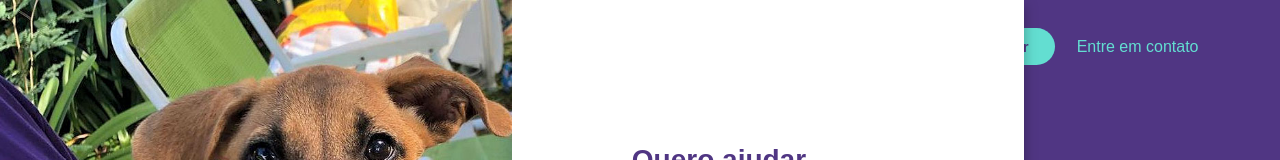
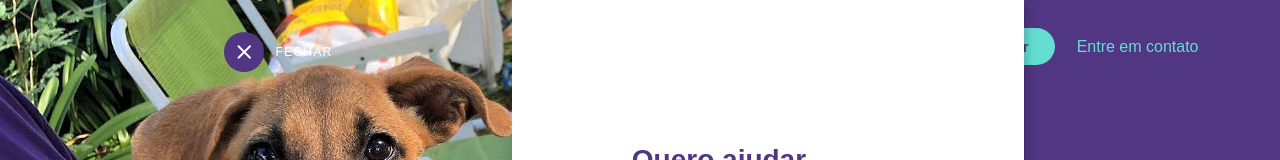
Before and after one commit to helton-mori-dev/ong-amaar-vue, a Vue app: page / in a window 1280 px wide. Both pictures are taken after a click on the button "MENU". Shown: the top 160 px of the page. Built offline with nearby package versions, Linux system fonts and the light colour scheme; a web font is replaced by a local one.

Commit message:
Botão fechar no menu

```diff
--- a/src/components/HeaderComponents/Menu.vue
+++ b/src/components/HeaderComponents/Menu.vue
@@ -19,13 +19,21 @@
       <v-container class="img-container">
         <v-row no-gutters>
           <v-col cols="6">
-              <v-img
-              src="../../assets/banner-menu.jpg"
-              contain
-              min-height="100%"
+
+            <v-img
+            src="../../assets/banner-menu.jpg"
+            contain
+            min-height="100%"
+            >
+              <v-btn
+                class="close-menu"
+                text depressed large
+                @click="closeMenu()"
               >
-
-              </v-img>
+                <v-icon>mdi-close</v-icon>
+                Fechar
+              </v-btn>
+            </v-img>
           </v-col>
 
           <v-col cols="6" class="menu-container">
@@ -65,11 +73,34 @@ export default {
     }),
   components: {
     SocialLinks
+  },
+  methods: {
+    closeMenu: function() {
+      document.getElementsByClassName('v-menu__content')[0].style.display = 'none'
+    }
   }
 }
 </script>
 
 <style>
+.close-menu {
+  position: absolute;
+  left: 40%;
+  top: 30px;
+  z-index: 2;
+}
+
+.close-menu span{
+  color: #fff;
+  font-size: 12px;
+}
+
+.close-menu i{
+  background: #503683;
+  border-radius: 100%;
+  padding: 8px;
+  margin-right: 10px;
+}
 
 .header-menu {
   text-transform: uppercase;
```
